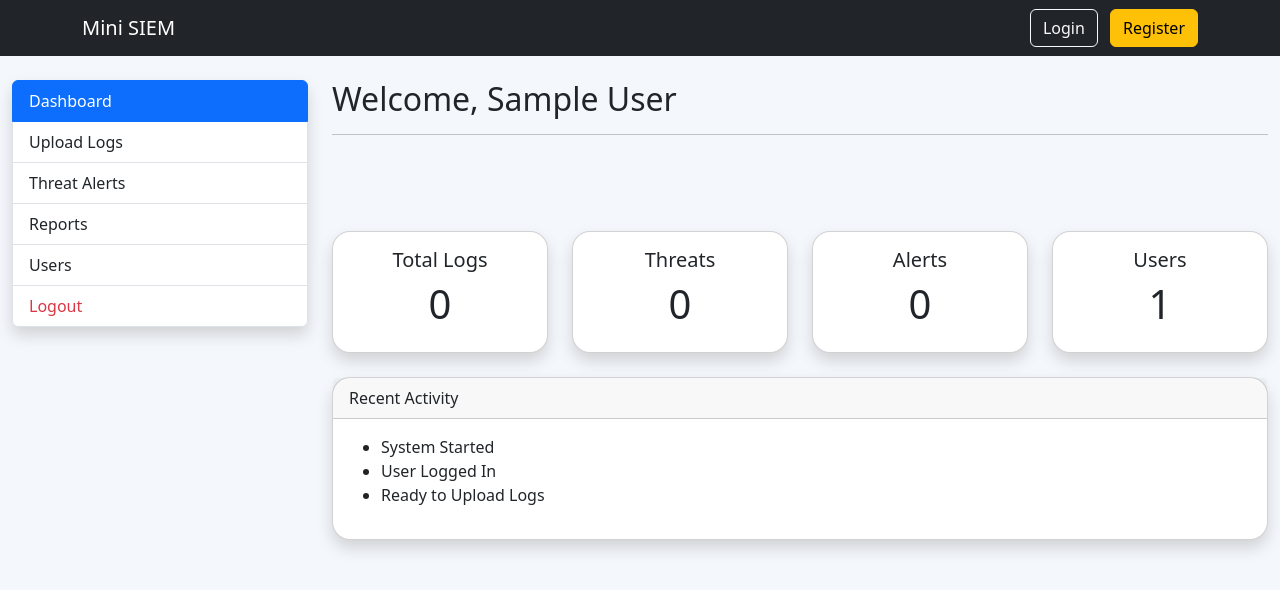
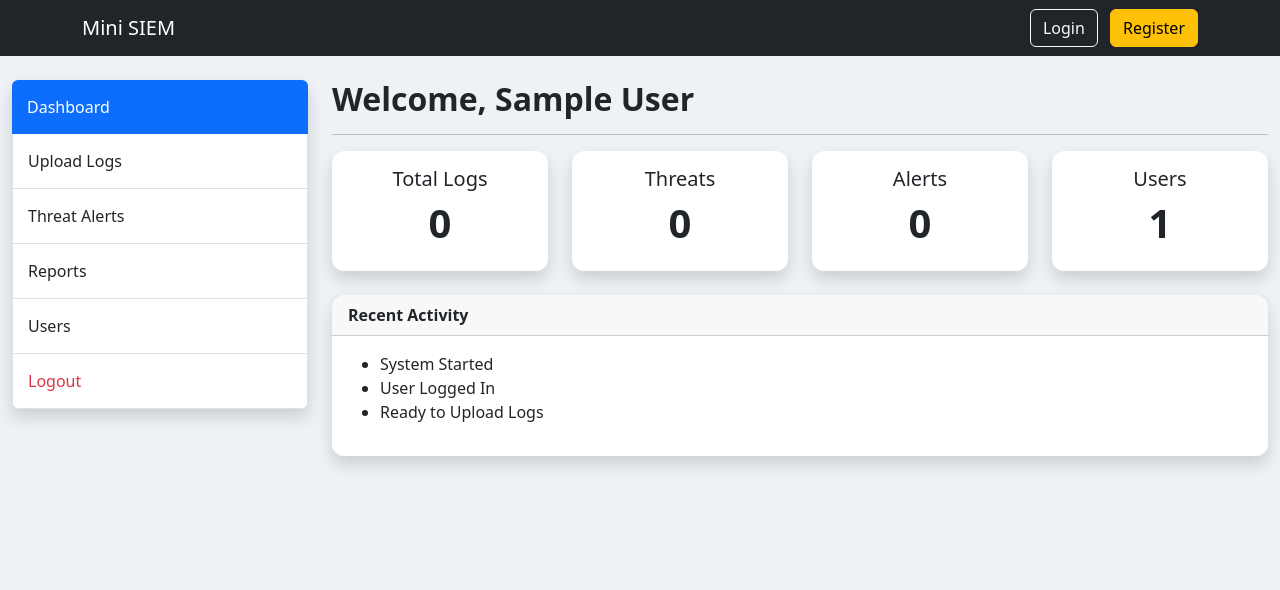
Before and after one commit to RaviModhvadiya/SEIM_Dashboard, a Flask app: page /dashboard/ in a window 1280 px wide. Shown: the top 590 px of the page. Run offline with Flask 3, Linux system fonts and the light colour scheme; the visitor is signed in with stand-in values (Sample User, id 1); data that the repository does not hold is empty; parts of the project's set-up code (start-up, migrations or seed data) failed here and were passed over.

Commit message:
style updated.

```diff
--- a/static/css/style.css
+++ b/static/css/style.css
@@ -1,13 +1,45 @@
 body{
 
-    background:#f4f7fb;
+background:#eef2f7;
 
 }
 
 .card{
 
-    border-radius:18px;
+border:none;
 
-    margin-top:80px;
+border-radius:12px;
 
 }
+
+.card-header{
+
+font-weight:bold;
+
+}
+
+.list-group-item{
+
+padding:15px;
+
+}
+
+.list-group-item.active{
+
+background:#0d6efd;
+
+border:none;
+
+}
+
+h1{
+
+font-weight:bold;
+
+}
+
+h2{
+
+font-weight:600;
+
+}
```
